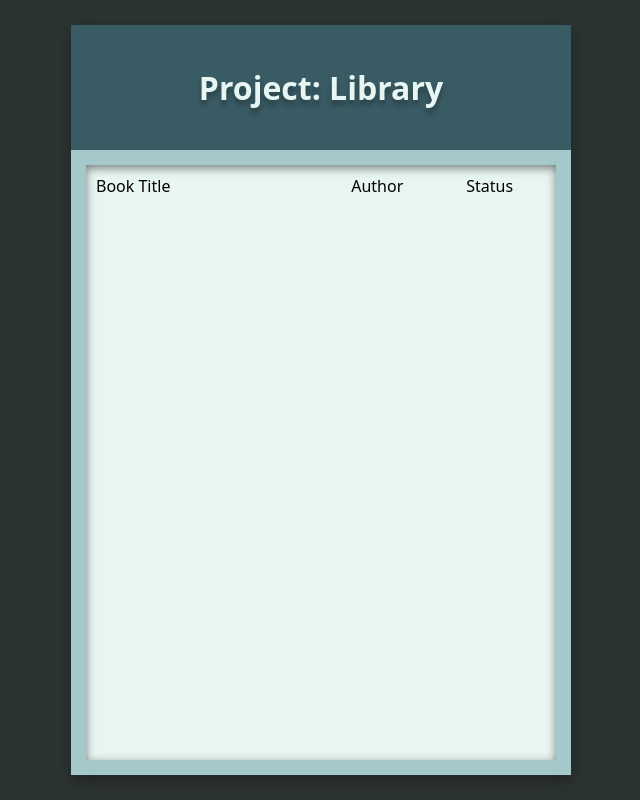
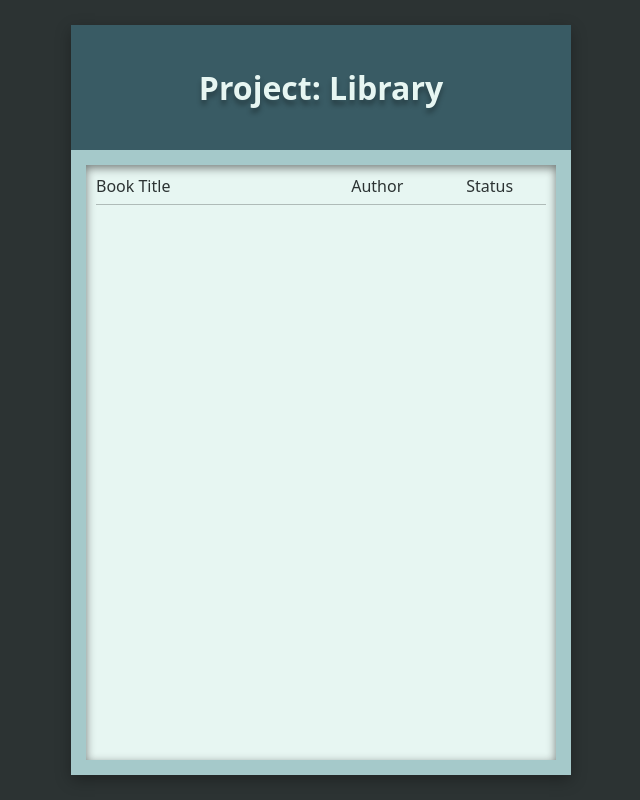
Before and after one commit to Tiyoriyo/library, a plain HTML site: page index.html in a window 1280 px wide. Shown: the whole page, without its empty margins (319-959 px from the left). Drawn offline with Linux system fonts and the light colour scheme.

Commit message:
Add light border under grid header

```diff
--- a/style.css
+++ b/style.css
@@ -53,7 +53,9 @@ body {
     grid-column: 1 / 4;
     grid-template-columns: inherit;
     font-weight: 500;
+    color: #2C3333;
     text-align: center;
+    border-bottom: 1px solid rgb(44, 51, 51, 0.3);
 }
 
 div.title-h {
```
